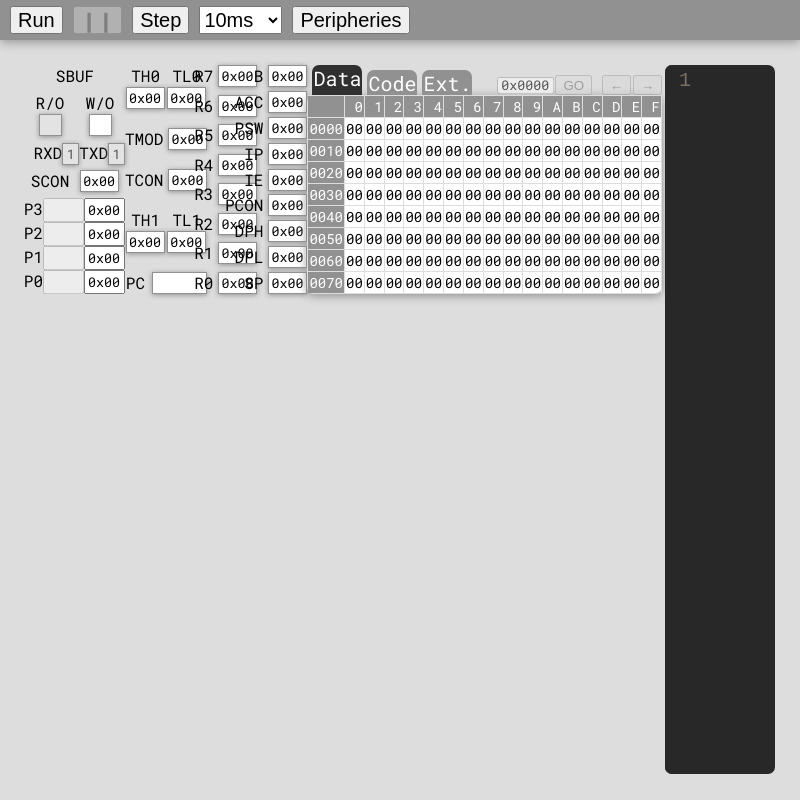
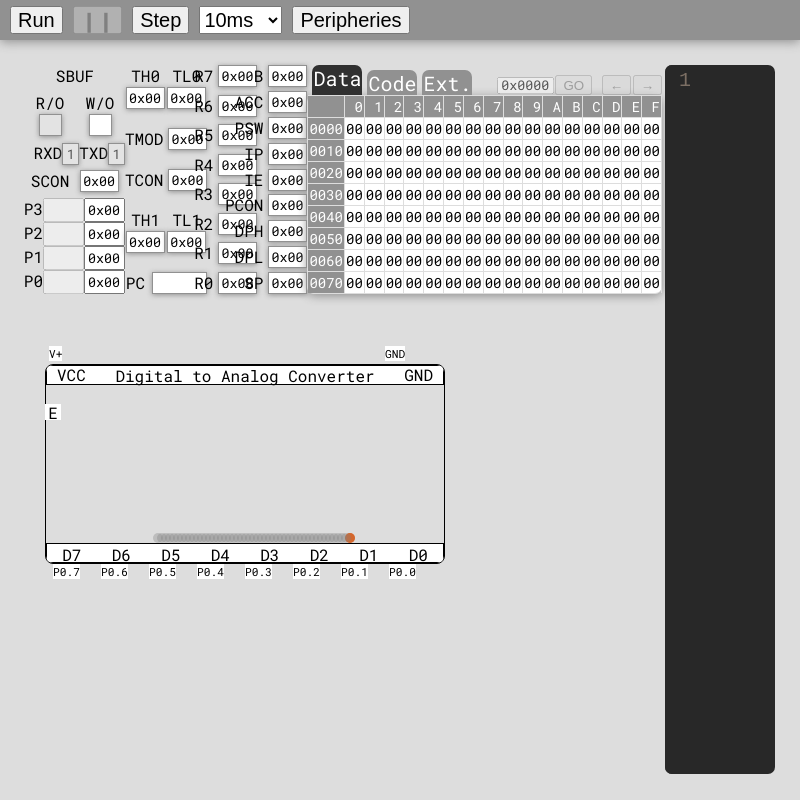
Before and after one commit to simoncerman/MCS51, an Electron app: page index.html in a window 800 px wide. Drawn offline with Linux system fonts and the light colour scheme.

Commit message:
DAC.js -> falling edge checking on E pin

```diff
--- a/scripts/grid.js
+++ b/scripts/grid.js
@@ -169,6 +169,20 @@ class Grid {
         let fourteenSegment = new FourteenSegmentDisplay("p0");
         this.elements = [fourteenSegment];
         */
+
+        let dac = new DAC("p0");
+        dac.pins[0].connectedTo = "P0.7";
+        dac.pins[1].connectedTo = "P0.6";
+        dac.pins[2].connectedTo = "P0.5";
+        dac.pins[3].connectedTo = "P0.4";
+        dac.pins[4].connectedTo = "P0.3";
+        dac.pins[5].connectedTo = "P0.2";
+        dac.pins[6].connectedTo = "P0.1";
+        dac.pins[7].connectedTo = "P0.0";
+        dac.pins[8].connectedTo = "V+";
+        dac.pins[9].connectedTo = "GND";
+        this.elements = [dac];
+
         this.updateGrid();
     }
 
--- a/scripts/periphery/DAC.js
+++ b/scripts/periphery/DAC.js
@@ -105,6 +105,16 @@ class DAC extends Periphery {
                 },
                 optionSelector: null,
                 textNode: "GND"
+            },
+            {
+                connectedTo: null,
+                pinValue : null,
+                pinPosition: {
+                    x: -8,
+                    y: 20
+                },
+                optionSelector: null,
+                textNode: "E"
             }
         ];
         this.properties = {}
@@ -129,6 +139,7 @@ class DAC extends Periphery {
         this.mainDot = null;
         this.interval = null;
         this.handChangeValue = null;
+        this.fallingEdge = false;
     }
 
     execute() {
@@ -140,6 +151,7 @@ class DAC extends Periphery {
             this.step = 0;
             this.stepSize = 0;
             this.handChangeValue = null;
+            this.fallingEdge = false;
             return;
         } else{
             this.analogOff = false;
@@ -170,10 +182,13 @@ class DAC extends Periphery {
             value = this.handChangeValue;
         }
 
-        if(value !== this.analogSetValue) {
+        if(value !== this.analogSetValue && this.fallingEdge === true && this.pins[10].pinValue === "GND") {
             this.step = 0;
             this.stepSize = (value - this.analogValue) / 10;
             this.analogSetValue = value;
+            this.fallingEdge = false;
+        } else if (this.pins[10].pinValue === 1 && this.fallingEdge === false) {
+            this.fallingEdge = true;
         }
     }
 
@@ -221,6 +236,12 @@ class DAC extends Periphery {
             infoBox2.classList.add("dac-pin-description-box");
             infoBox2.style.width = "100%";
             this.analogDisplay.appendChild(infoBox2);
+
+            // E description
+            let pd = document.createElement("div");
+            pd.classList.add("dac-pin-e-description");
+            pd.innerHTML = "E";
+            this.analogDisplay.appendChild(pd);
 
             // generate pin description for the 8 pins
             for (let i = 0; i < 8; i++) {
--- a/scripts/serialHandler.js
+++ b/scripts/serialHandler.js
@@ -40,9 +40,6 @@ class SerialHandler{
         setDataValueTo(0x99, intValue);
     }
 
-    setTB8(bit) {
-        this.setSCONBit(4, bit);
-    }
     setRB8(bit) {
         this.setSCONBit(5, bit);
     }
--- a/styles/basic.css
+++ b/styles/basic.css
@@ -551,6 +551,18 @@ p.pin-connection-text{
 .parityBit{
 	width: 30%;
 }
+.dac-pin-e-description{
+	position: absolute;
+	display: flex;
+	flex-direction: column;
+	justify-content: center;
+	align-items: center;
+	left: 0;
+	top: 20%;
+	background-color: white;
+	width: 1rem;
+	height: 1rem;
+}
 
 @keyframes spin-right {
 	0% {
```
